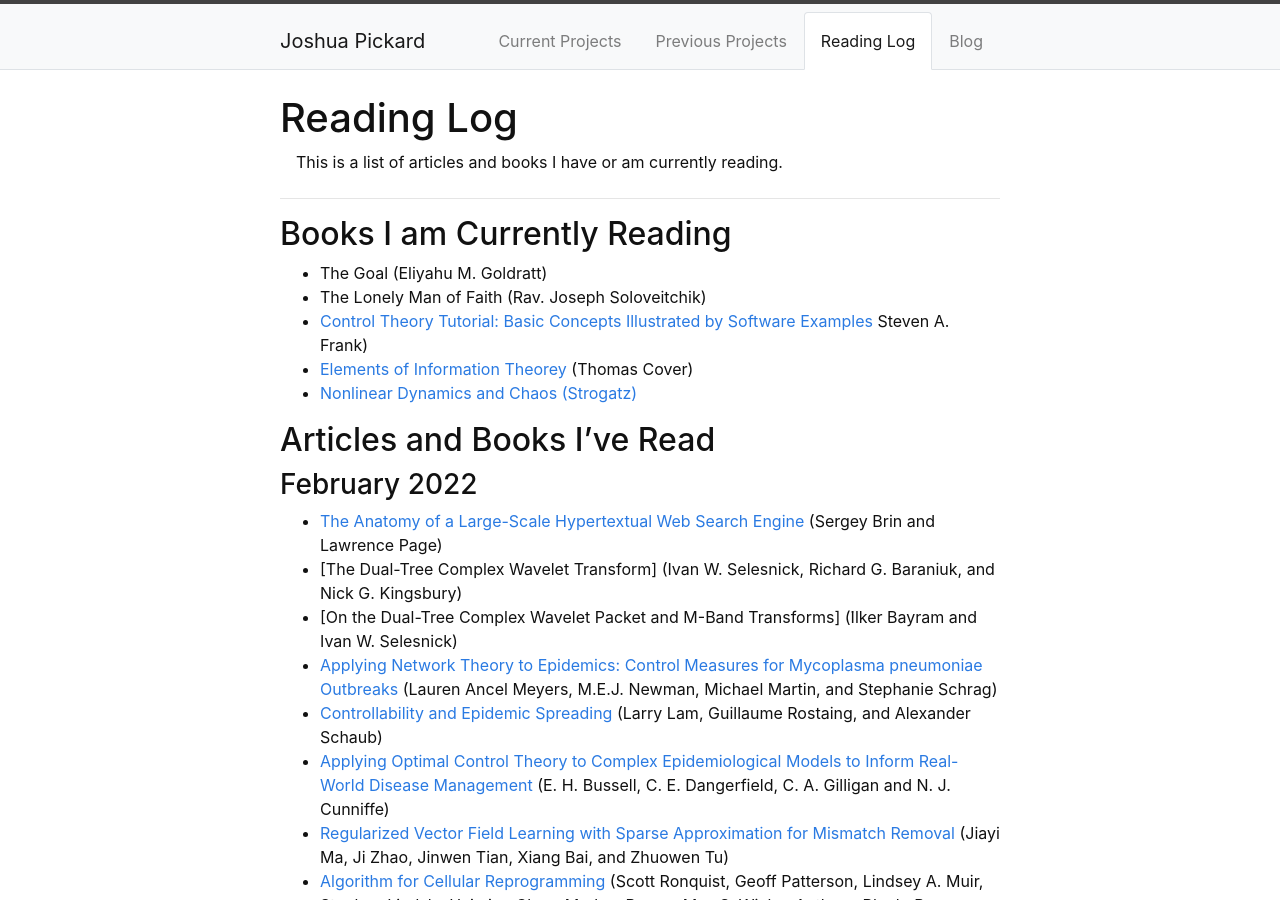
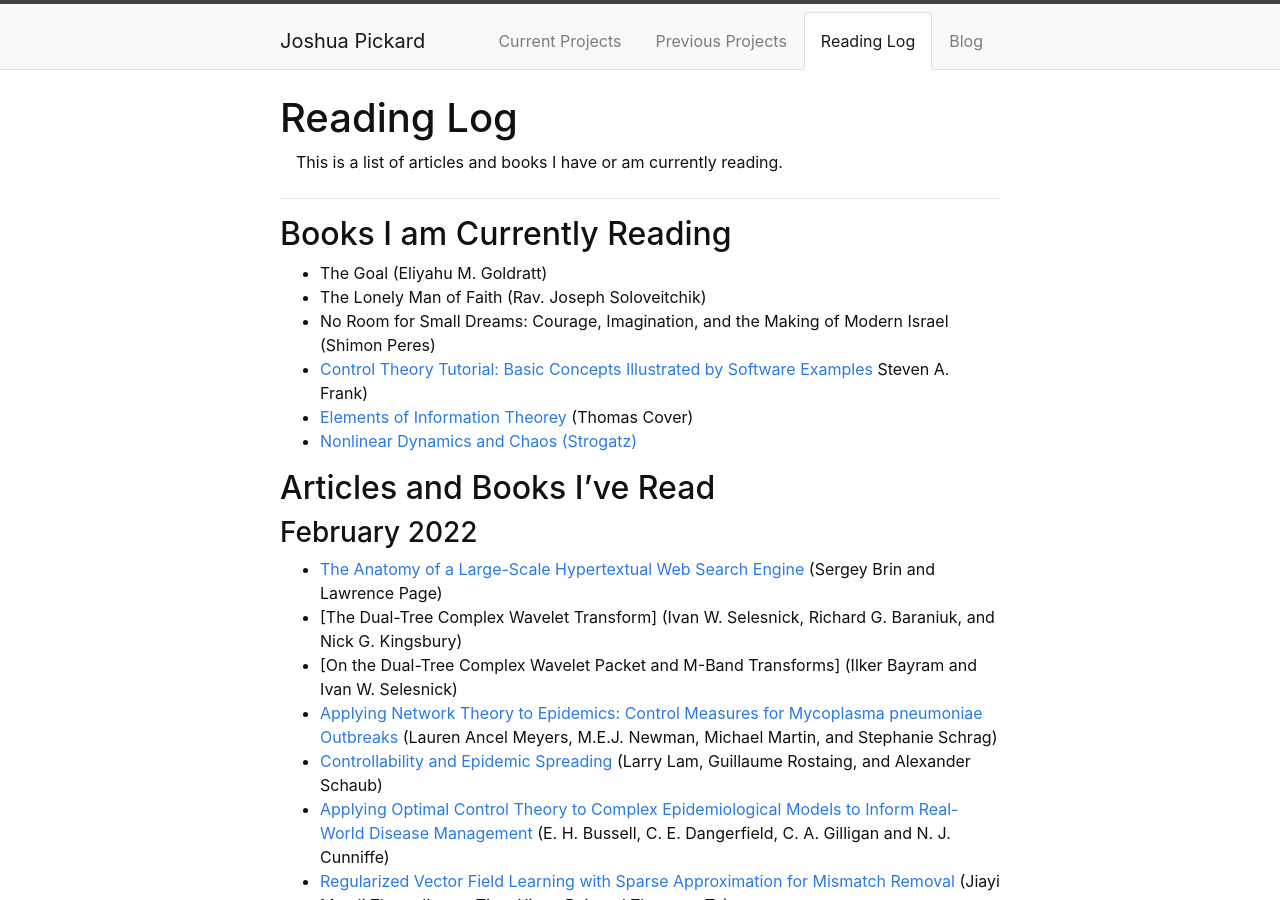
Before and after one commit to Jpickard1/jpickard1.github.io, a Jekyll site: the page built from content/3-Reading_Log.md, in a window 1280 px wide and 900 px high. Built offline with Jekyll 4.4.1, drawn with Linux system fonts in a browser that asks for light colours.

Commit message:
Update 3-Reading_Log.md

```diff
--- a/content/3-Reading_Log.md
+++ b/content/3-Reading_Log.md
@@ -8,6 +8,7 @@ description: >
 ## Books I am Currently Reading
 - The Goal (Eliyahu M. Goldratt)
 - The Lonely Man of Faith (Rav. Joseph Soloveitchik)
+- No Room for Small Dreams: Courage, Imagination, and the Making of Modern Israel (Shimon Peres)
 - [Control Theory Tutorial: Basic Concepts Illustrated by Software Examples](https://library.oapen.org/bitstream/id/ca08ee4d-3639-43d0-81b7-f53ebdfd1e03/1002170.pdf) Steven A. Frank)
 - [Elements of Information Theorey](https://drive.google.com/file/d/1zQ6PUNGxg1kgJyIcyO2JKJmuTRHU6JI2/view) (Thomas Cover)
 - <a href="https://www.biodyn.ro/course/literatura/Nonlinear_Dynamics_and_Chaos_2018_Steven_H._Strogatz.pdf">Nonlinear Dynamics and Chaos (Strogatz)</a>
```
